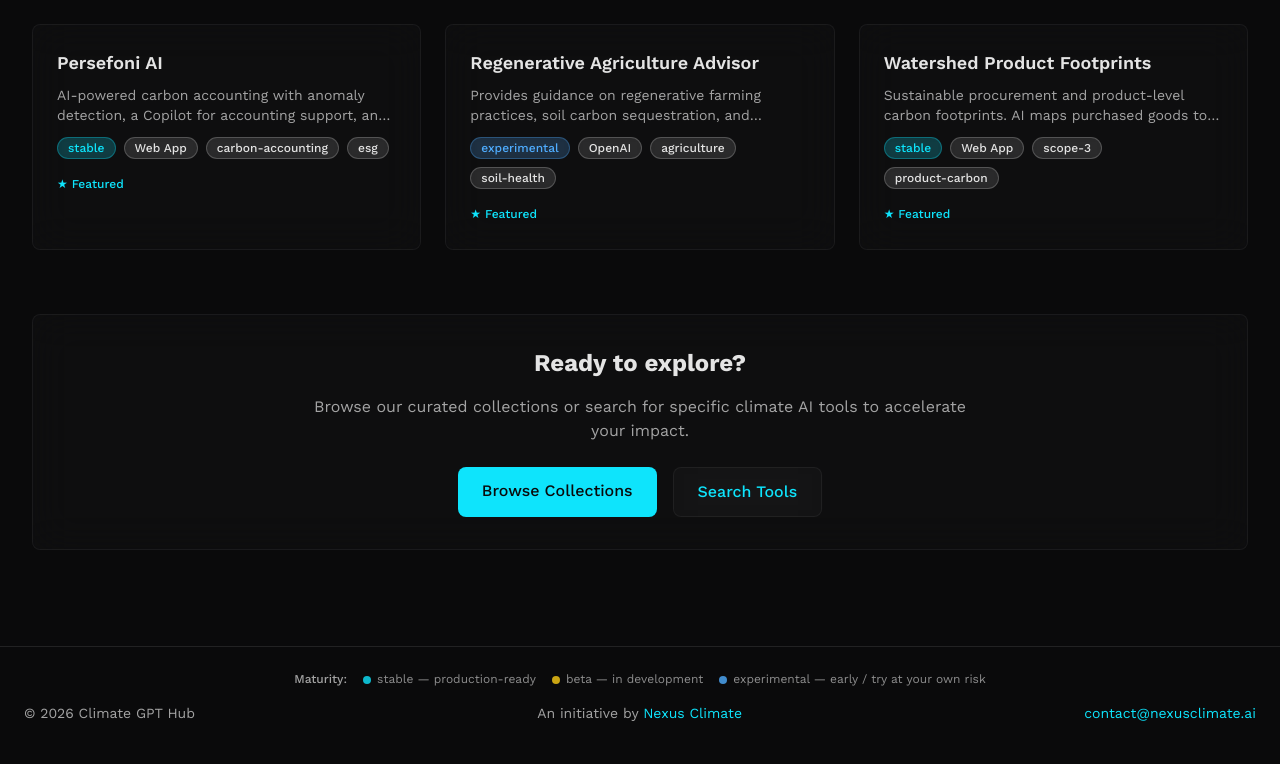
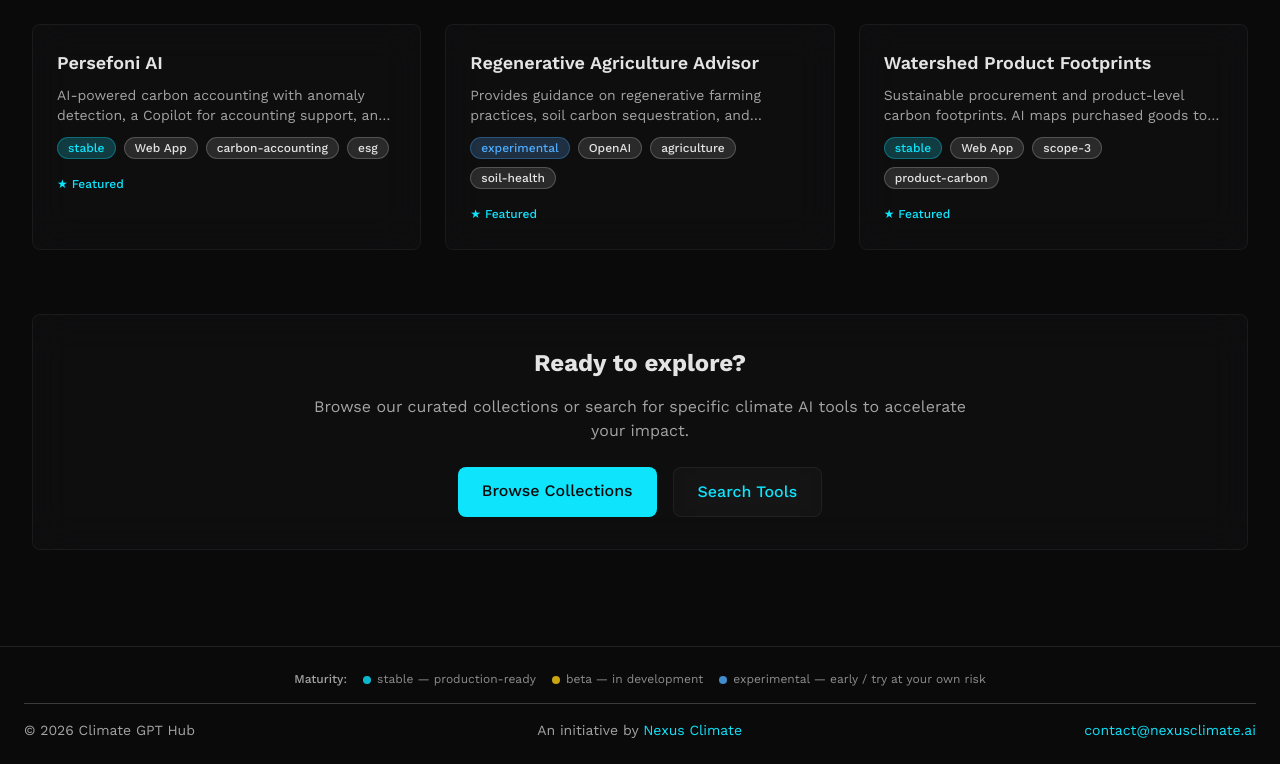
Before and after one commit to nexusclimate/Ai, a Next.js app: page / in a window 1280 px wide. Shown: the part 2208-2972 px from the top of the page. Built offline with nearby package versions, Linux system fonts and the light colour scheme.

Commit message:
V0.14
legend formatting

```diff
--- a/app/layout.tsx
+++ b/app/layout.tsx
@@ -77,7 +77,7 @@
               <span><span className="inline-block w-2 h-2 rounded-full bg-yellow-400/80 mr-1.5 align-middle" aria-hidden />beta — in development</span>
               <span><span className="inline-block w-2 h-2 rounded-full bg-softblue/80 mr-1.5 align-middle" aria-hidden />experimental — early / try at your own risk</span>
             </div>
-            <div className="flex flex-col md:flex-row justify-between items-center gap-4 text-sm text-lightgray/70">
+            <div className="border-t border-white/20 pt-4 flex flex-col md:flex-row justify-between items-center gap-4 text-sm text-lightgray/70">
               {/* Left: Copyright */}
               <div>© 2026 Climate GPT Hub</div>
               {/* Middle: Initiative */}
```
